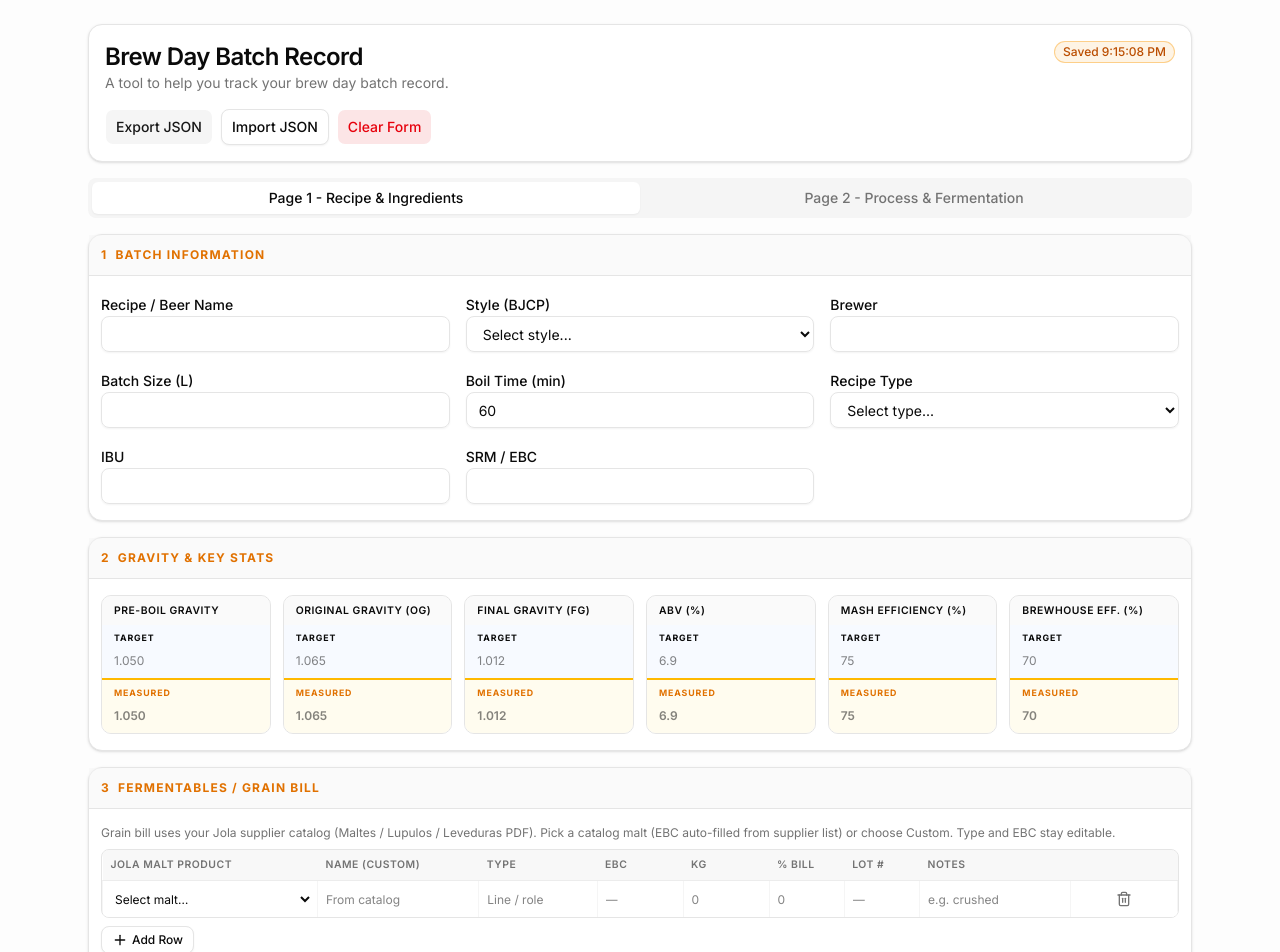
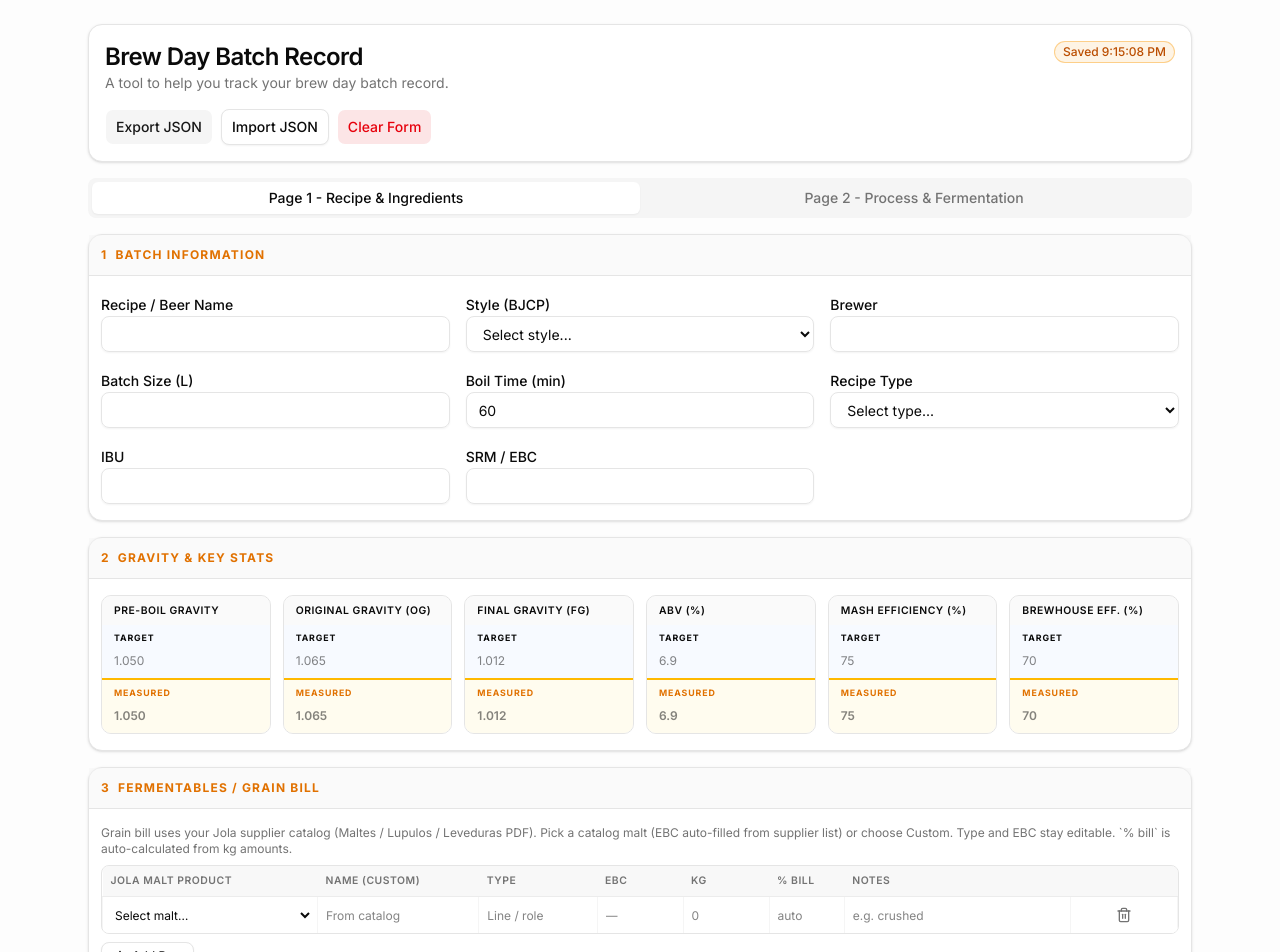
Before and after one commit to junsworth/brew-log-app, a Next.js app: page / in a window 1280 px wide. Shown: the top 952 px of the page. Built offline with nearby package versions, Linux system fonts and the light colour scheme.

Commit message:
Calculate bill percentage
Method calculates the bill percentage of each grain in the recipe

```diff
--- a/src/components/brew/FermentablesTable.tsx
+++ b/src/components/brew/FermentablesTable.tsx
@@ -41,8 +41,43 @@ export function FermentablesTable({
   const grouped = useMemo(() => groupJolaMalts(), []);
   const groups = useMemo(() => Object.entries(grouped), [grouped]);
 
+  const withCalculatedPercent = (nextRows: Fermentable[]) => {
+    const totalAmount = nextRows.reduce(
+      (sum, row) => sum + (typeof row.amount === "number" && Number.isFinite(row.amount) ? row.amount : 0),
+      0
+    );
+
+    if (totalAmount <= 0) {
+      return nextRows.map<Fermentable>((row) => ({ ...row, percentOfBill: "" }));
+    }
+
+    const rowsWithAmount = nextRows
+      .map((row, index) => ({ row, index }))
+      .filter(({ row }) => typeof row.amount === "number" && Number.isFinite(row.amount) && row.amount > 0);
+
+    const roundedPercents = rowsWithAmount.map(({ row, index }) => ({
+      index,
+      rounded: Number((((row.amount as number) / totalAmount) * 100).toFixed(2)),
+    }));
+
+    const roundedSum = roundedPercents.reduce((sum, item) => sum + item.rounded, 0);
+    const drift = Number((100 - roundedSum).toFixed(2));
+
+    if (roundedPercents.length > 0 && drift !== 0) {
+      const last = roundedPercents[roundedPercents.length - 1];
+      last.rounded = Number((last.rounded + drift).toFixed(2));
+    }
+
+    const percentByIndex = new Map(roundedPercents.map((item) => [item.index, item.rounded]));
+
+    return nextRows.map<Fermentable>((row, index) => ({
+      ...row,
+      percentOfBill: percentByIndex.get(index) ?? "",
+    }));
+  };
+
   const updateRow = (id: string, patch: Partial<Fermentable>) =>
-    onChange(rows.map((r) => (r.id === id ? { ...r, ...patch } : r)));
+    onChange(withCalculatedPercent(rows.map((r) => (r.id === id ? { ...r, ...patch } : r))));
 
   const onCatalogChange = (rowId: string, value: string) => {
     if (value === "" || value === JOLA_CUSTOM_PRODUCT_ID) {
@@ -74,11 +109,11 @@ export function FermentablesTable({
     });
   };
 
-  const addRow = () => onChange([...rows, createEmptyFermentable()]);
+  const addRow = () => onChange(withCalculatedPercent([...rows, createEmptyFermentable()]));
 
   const removeRow = (id: string) => {
     if (rows.length <= minRows) return;
-    onChange(rows.filter((r) => r.id !== id));
+    onChange(withCalculatedPercent(rows.filter((r) => r.id !== id)));
   };
 
   const isCustom = (row: Fermentable) => row.catalogProductId === JOLA_CUSTOM_PRODUCT_ID;
@@ -87,10 +122,11 @@ export function FermentablesTable({
     <div className="space-y-2">
       <p className="text-[11px] text-muted-foreground sm:text-xs">
         Grain bill uses your Jola supplier catalog (Maltes / Lupulos / Leveduras PDF). Pick a catalog malt
-        (EBC auto-filled from supplier list) or choose Custom. Type and EBC stay editable.
+        (EBC auto-filled from supplier list) or choose Custom. Type and EBC stay editable. `% bill` is
+        auto-calculated from kg amounts.
       </p>
       <div className="overflow-x-auto rounded-md border border-border">
-        <table className="w-full min-w-[720px] table-fixed border-collapse text-xs sm:min-w-0">
+        <table className="w-full min-w-[640px] table-fixed border-collapse text-xs sm:min-w-0">
           <colgroup>
             <col style={{ width: "20%" }} />
             <col style={{ width: "15%" }} />
@@ -98,8 +134,7 @@ export function FermentablesTable({
             <col style={{ width: "8%" }} />
             <col style={{ width: "8%" }} />
             <col style={{ width: "7%" }} />
-            <col style={{ width: "7%" }} />
-            <col style={{ width: "14%" }} />
+            <col style={{ width: "21%" }} />
             <col style={{ width: ACTION_COL_PX }} />
           </colgroup>
           <thead>
@@ -124,9 +159,6 @@ export function FermentablesTable({
               </th>
               <th className="border-b border-border/60 px-2 py-2 text-left text-[0.65rem] font-semibold uppercase tracking-wider text-muted-foreground">
                 % bill
-              </th>
-              <th className="border-b border-border/60 px-2 py-2 text-left text-[0.65rem] font-semibold uppercase tracking-wider text-muted-foreground">
-                Lot #
               </th>
               <th className="border-b border-border/60 px-2 py-2 text-left text-[0.65rem] font-semibold uppercase tracking-wider text-muted-foreground">
                 Notes
@@ -204,22 +236,9 @@ export function FermentablesTable({
                 <td className="min-w-0 border-x border-border/40 px-1 py-0.5 align-middle">
                   <Input
                     className="h-8 min-w-0 w-full border-none bg-transparent px-1 text-xs shadow-none focus-visible:ring-0 sm:h-7"
-                    type="number"
-                    placeholder="0"
+                    placeholder="auto"
                     value={row.percentOfBill}
-                    onChange={(e) =>
-                      updateRow(row.id, {
-                        percentOfBill: e.target.value === "" ? "" : Number(e.target.value),
-                      })
-                    }
-                  />
-                </td>
-                <td className="min-w-0 border-x border-border/40 px-1 py-0.5 align-middle">
-                  <Input
-                    className="h-8 min-w-0 w-full border-none bg-transparent px-1 text-xs shadow-none focus-visible:ring-0 sm:h-7"
-                    placeholder="—"
-                    value={row.lotNumber}
-                    onChange={(e) => updateRow(row.id, { lotNumber: e.target.value })}
+                    readOnly
                   />
                 </td>
                 <td className="min-w-0 border-x border-border/40 px-1 py-0.5 align-middle">
```
